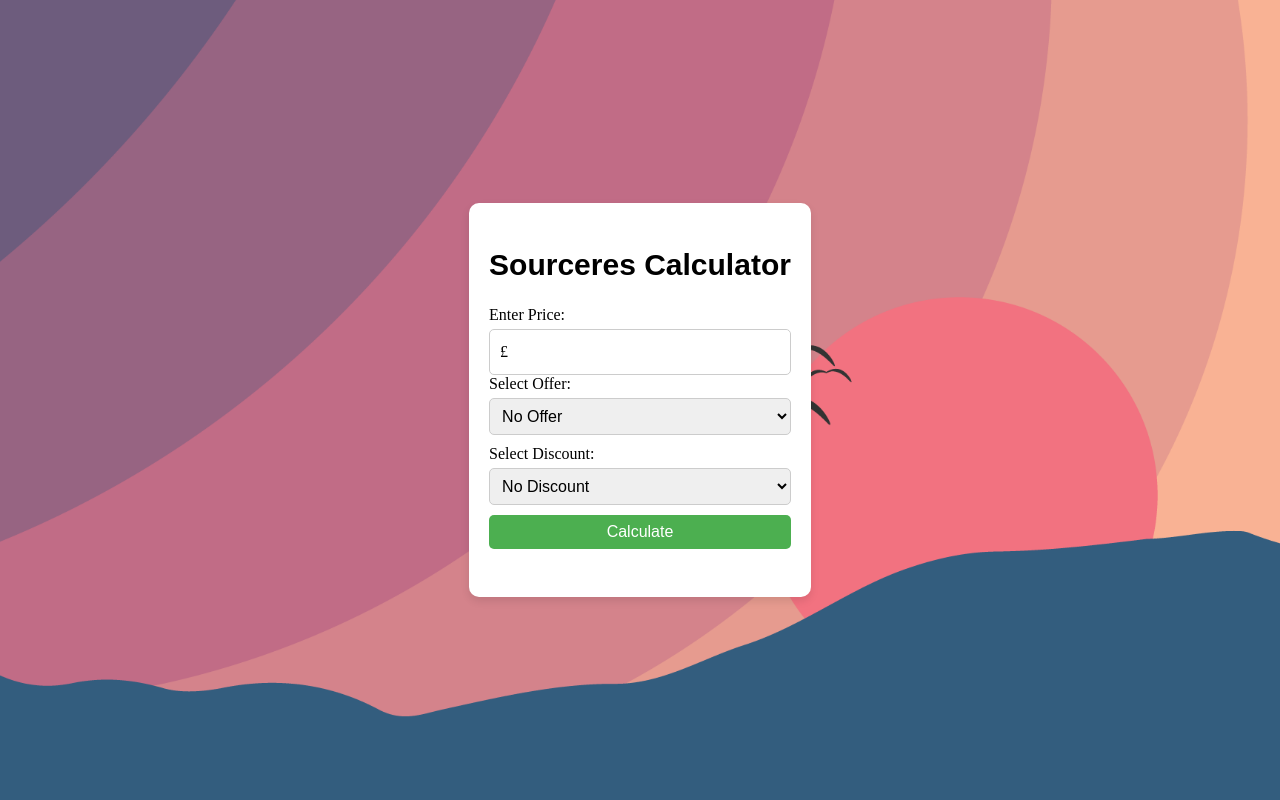
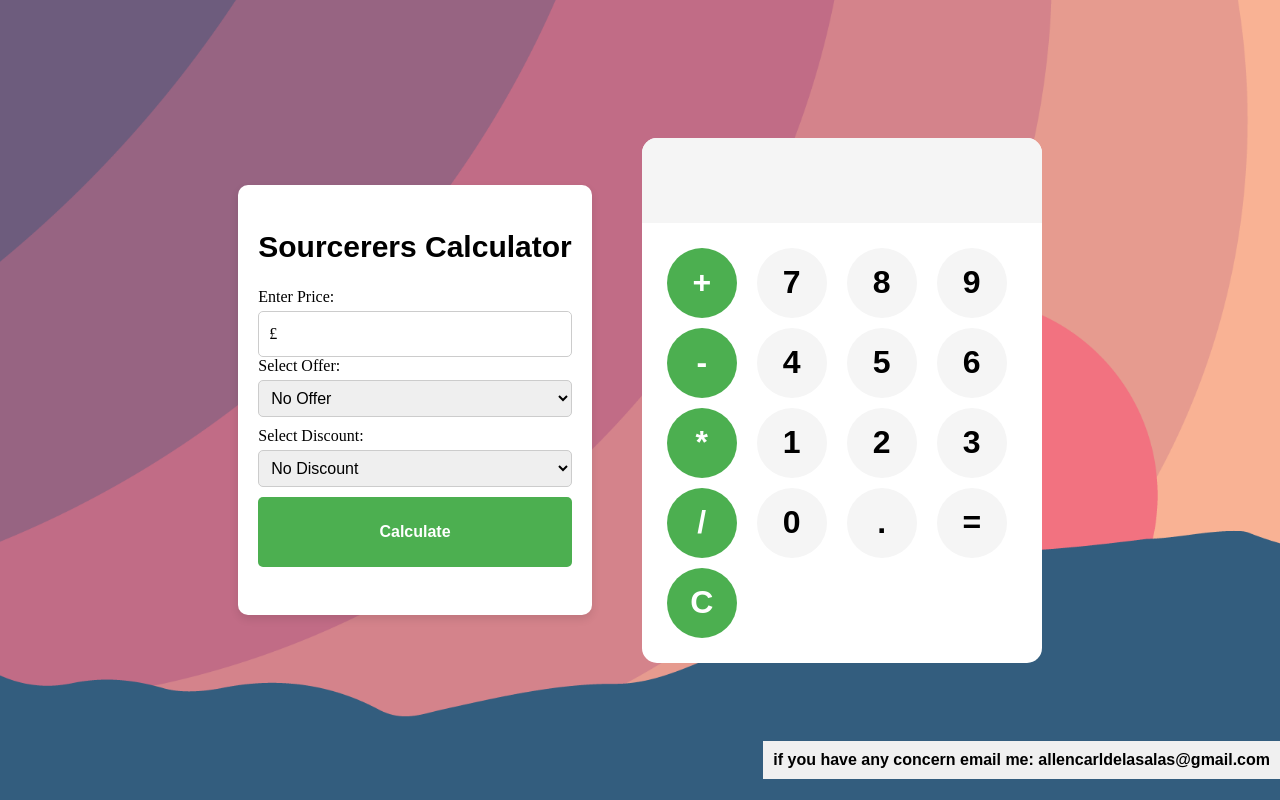
Before and after one commit to KuyaAC/calcu, a plain HTML site: page index.html in a window 1280 px wide. Drawn offline with Linux system fonts and the light colour scheme; a web font is replaced by a local one.

Commit message:
add a new calculator

```diff
--- a/index.html
+++ b/index.html
@@ -6,6 +6,8 @@
     <link href="https://fonts.cdnfonts.com/css/magic-2" rel="stylesheet" />
     <title>Sourcererss Calculator</title>
     <style>
+
+      /* Discount Calculator part*/
       @import url("https://fonts.cdnfonts.com/css/magic-2");
       body {
         display: flex;
@@ -33,7 +35,7 @@
 
       input[type="number"],
       select,
-      button {
+      .CalBtn {
         margin-bottom: 10px;
         width: 100%;
         padding: 8px;
@@ -42,15 +44,11 @@
         font-size: 16px;
       }
 
-      button {
+      .CalBtn {
         background-color: #4caf50;
         color: white;
         border: none;
         cursor: pointer;
-      }
-
-      button:hover {
-        background-color: #45a049;
       }
 
       p {
@@ -77,14 +75,86 @@
       h2 {
         text-align: center;
         font-family: "Magic", sans-serif;
-
         font-size: 30px;
       }
+
+      /* Calculator part*/
+      .math{
+        font-family: Arial, Helvetica, sans-serif;
+        background-color: white;
+        border-radius: 15px;
+        max-width: 400px;
+        overflow: hidden;
+        margin-left: 50px;
+      }
+      #display{
+        width: 100%;
+        padding: 15px;
+        font-size: 3rem;
+        text-align: left;
+        border: none;
+        background-color: whitesmoke;
+        color: black;
+
+
+      }
+      #keys{
+        display: grid;
+        grid-template-columns: repeat(4, 3fr);
+        gap: 10px;
+        padding: 25px;
+
+      }
+      button{
+        width: 70px;
+        height: 70px;
+        border-radius: 50px;
+        border: none;
+        background-color: whitesmoke;
+        color: black;
+        font-size: 2rem;
+        font-weight: bold;
+        cursor: pointer;
+      }
+      button:hover{
+        background-color: wheat;
+      }
+      button:active{
+        background-color: wheat;
+      }
+      .operators{
+        background-color: #4caf50;
+        color: white;
+      }
+      .operators:hover{
+        background-color: lightgreen;
+      }
+      .operators:active{
+        background-color: lightgreen;
+      }
+
+      /*Concen Part*/
+      #container {
+        position: relative;
+        width: 400px; /* Set width and height for demonstration */
+        height: 300px;
+        border: 1px solid #ccc;
+      }
+
+      #lowerRightDiv {
+        position: absolute;
+        bottom: 0;
+        right: 0;
+        background-color: #f0f0f0;
+        padding: 10px;
+      }
+
+
     </style>
   </head>
   <body>
     <div class="calculator">
-      <h2>Sourceres Calculator</h2>
+      <h2>Sourcerers Calculator</h2>
       <label for="number">Enter Price:</label>
       <div class="price-input">
         <span>£</span>
@@ -110,12 +180,40 @@
         <option value="50">50% off</option>
       </select>
 
-      <button onclick="calculate()">Calculate</button>
+      <button class="CalBtn" onclick="calculate()">Calculate</button>
 
       <p id="result"></p>
     </div>
 
+    <div class="math">
+      <input id="display" readonly />
+      <div id="keys">
+          <button onclick="appendToDisplay('+')" class="operators">+</button>
+          <button onclick="appendToDisplay('7')">7</button>
+          <button onclick="appendToDisplay('8')">8</button>
+          <button onclick="appendToDisplay('9')">9</button>
+          <button onclick="appendToDisplay('-')" class="operators">-</button>
+          <button onclick="appendToDisplay('4')">4</button>
+          <button onclick="appendToDisplay('5')">5</button>
+          <button onclick="appendToDisplay('6')">6</button>
+          <button onclick="appendToDisplay('*')"class="operators">*</button>
+          <button onclick="appendToDisplay('1')">1</button>
+          <button onclick="appendToDisplay('2')">2</button>
+          <button onclick="appendToDisplay('3')">3</button>
+          <button onclick="appendToDisplay('/')" class="operators">/</button>
+          <button onclick="appendToDisplay('0')">0</button>
+          <button onclick="appendToDisplay('.')">.</button>
+          <button onclick="calculatee()">=</button>
+          <button onclick="clearDisplay()" class="operators">C</button>
+
+      </div>
+      <div id="containerr">
+        <h4 id="lowerRightDiv">if you have any concern email me: allencarldelasalas@gmail.com</h4>
+      </div>
+    </div>
+
     <script>
+      //Discoumt part
       function calculate() {
         var price = parseFloat(document.getElementById("number").value);
         var offer = document.getElementById("offer").value;
@@ -142,6 +240,34 @@
         document.getElementById("result").innerHTML =
           "Final Price: £" + finalPrice.toFixed(2);
       }
+
+      //Calcu part
+      const display = document.getElementById("display");
+
+      function appendToDisplay(input){
+          display.value += input;
+      }
+
+      function clearDisplay(){
+          display.value = "";
+
+      }
+      function calculatee(){
+        try {
+          let result = eval(display.value);
+          // Check if the result is a number
+          if (!isNaN(result)) {
+            // Round the result to 2 decimal places
+            result = parseFloat(result.toFixed(2));
+            display.value = result;
+        } else {
+          display.value = "Error";
+        }
+        } catch (error) {
+          display.value = "Error";
+        }
+      }
+
     </script>
   </body>
 </html>
```
